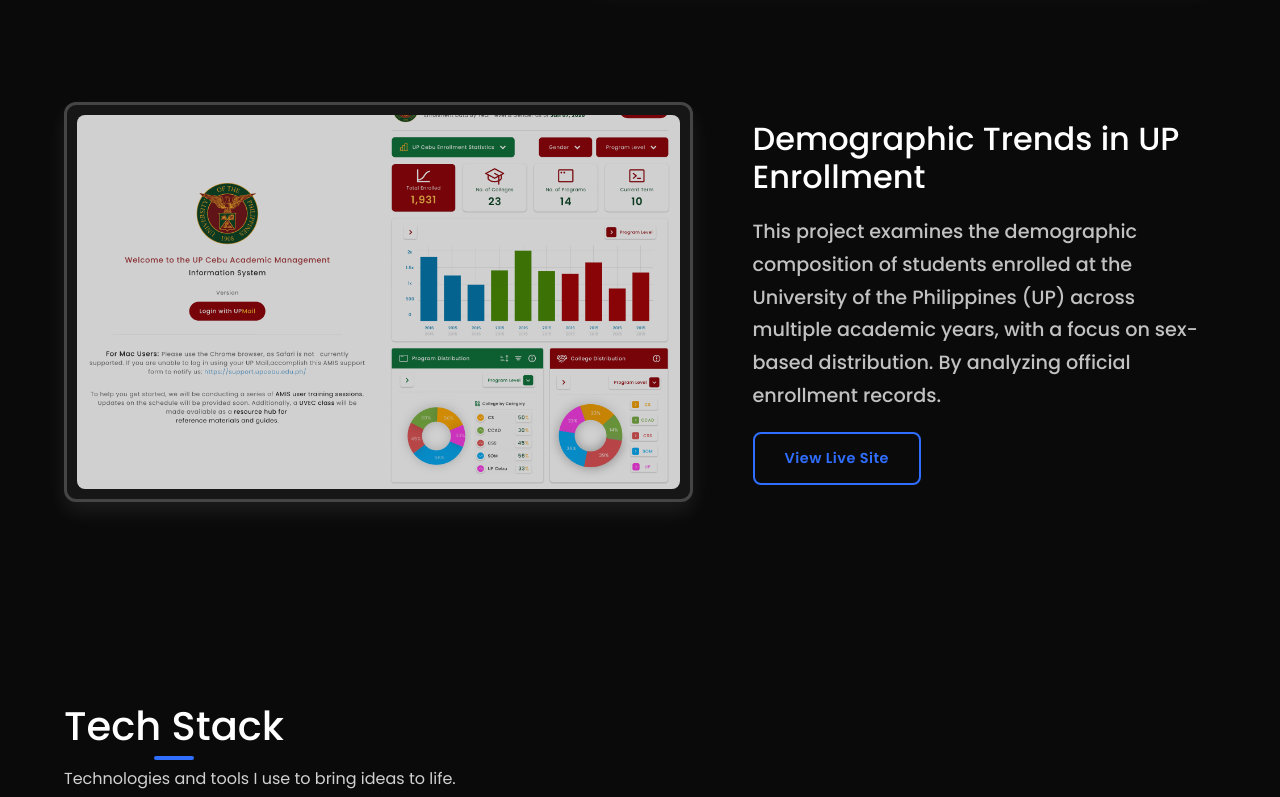
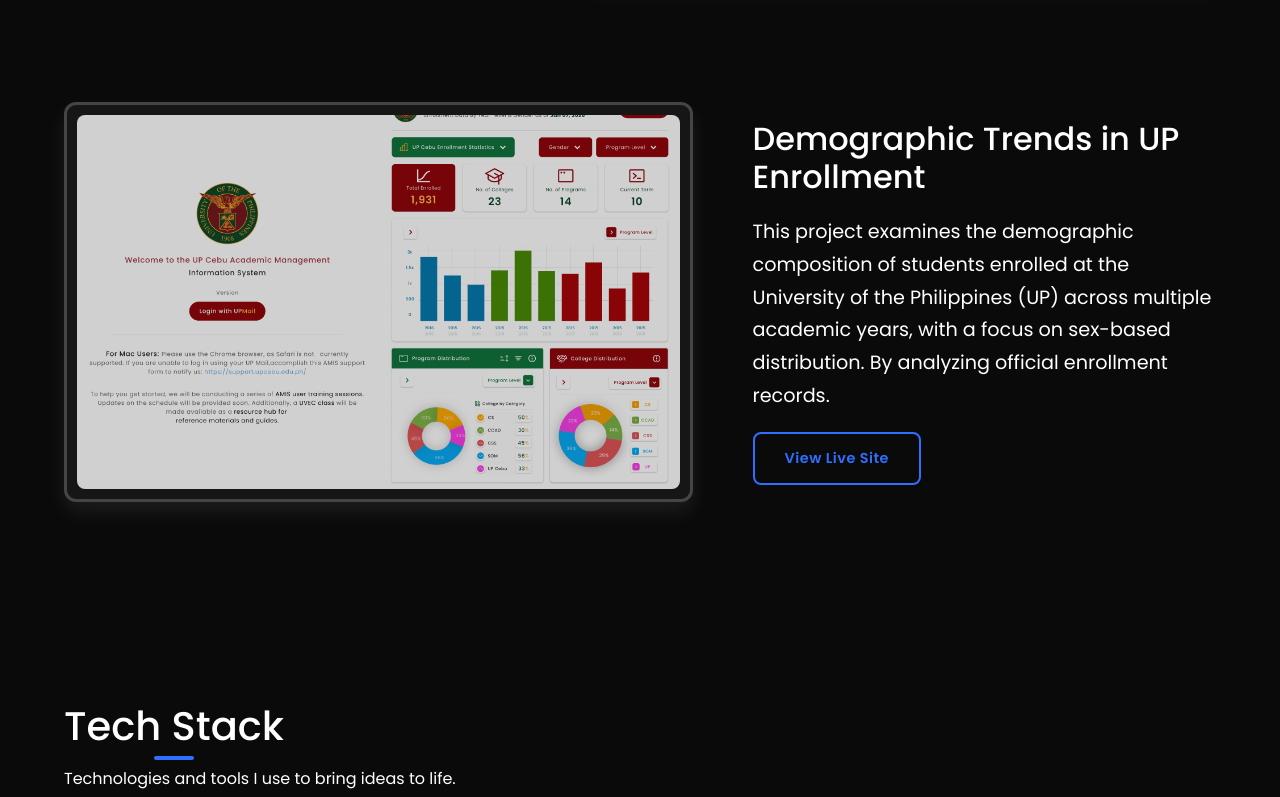
Before and after one commit to Archiel-2026/MyPortfolio, a website: page index.html in a window 1280 px wide. Shown: the part 2000-2797 px from the top of the page. Drawn offline with nearby package versions, Linux system fonts and the light colour scheme.

Commit message:
Updated Description UI

```diff
--- a/index.html
+++ b/index.html
@@ -18,7 +18,7 @@
             --color-bg-secondary: #161616;
             --color-bg-card: #1f1f1f;
             --color-text-primary: #ffffff;
-            --color-text-secondary: #d1d1d1;
+            --color-text-secondary: #ffffff;
             --color-text-muted: #888888;
             --color-accent: #306EFF;
             --color-accent-hover: #5387FF;
@@ -481,13 +481,12 @@
             color: var(--color-text-secondary);
             margin-bottom: 30px;
             font-size: 1.2rem;
-            opacity: 0.75;
             margin-bottom: 20px;
             color: var(--color-text-primary);
             display: flex;
             align-items: center;
             gap: 12px;
-            font-weight: 500;
+            font-weight: 400;
             text-align: left;
         }
 
```
